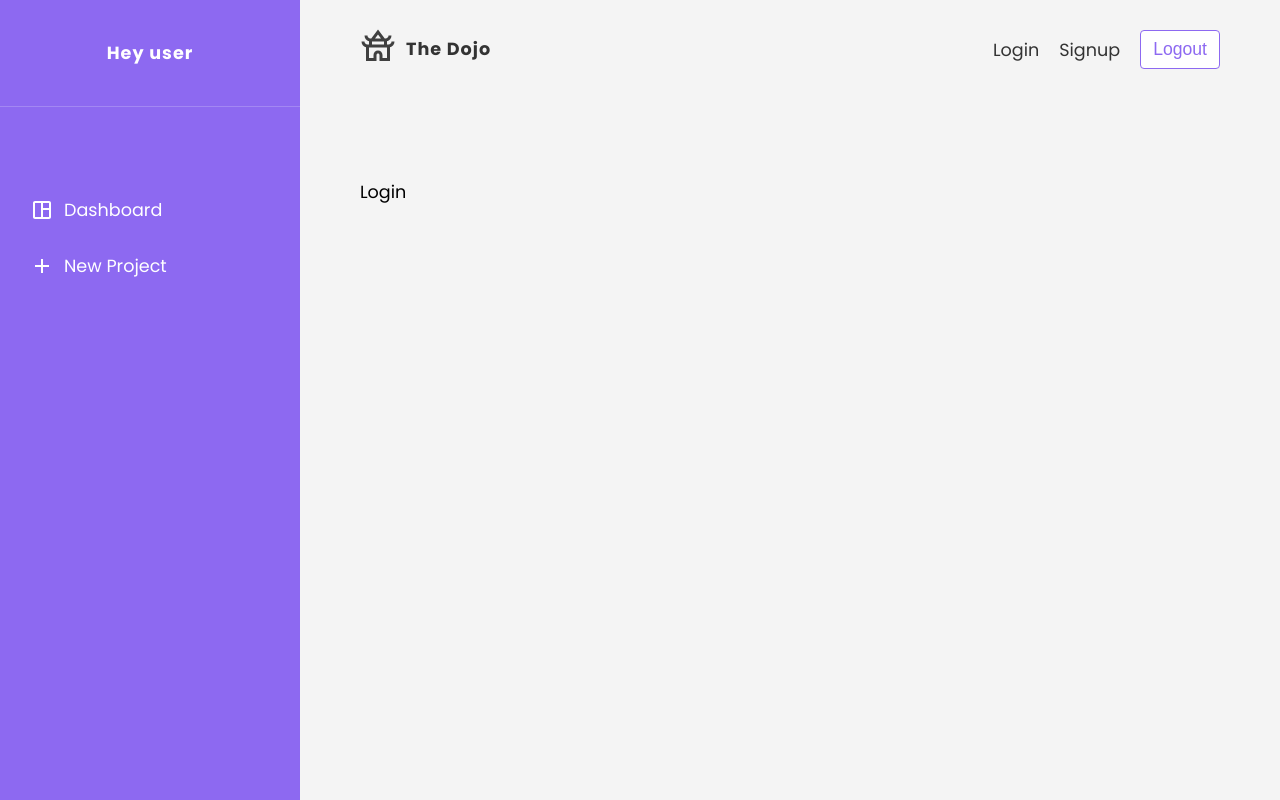
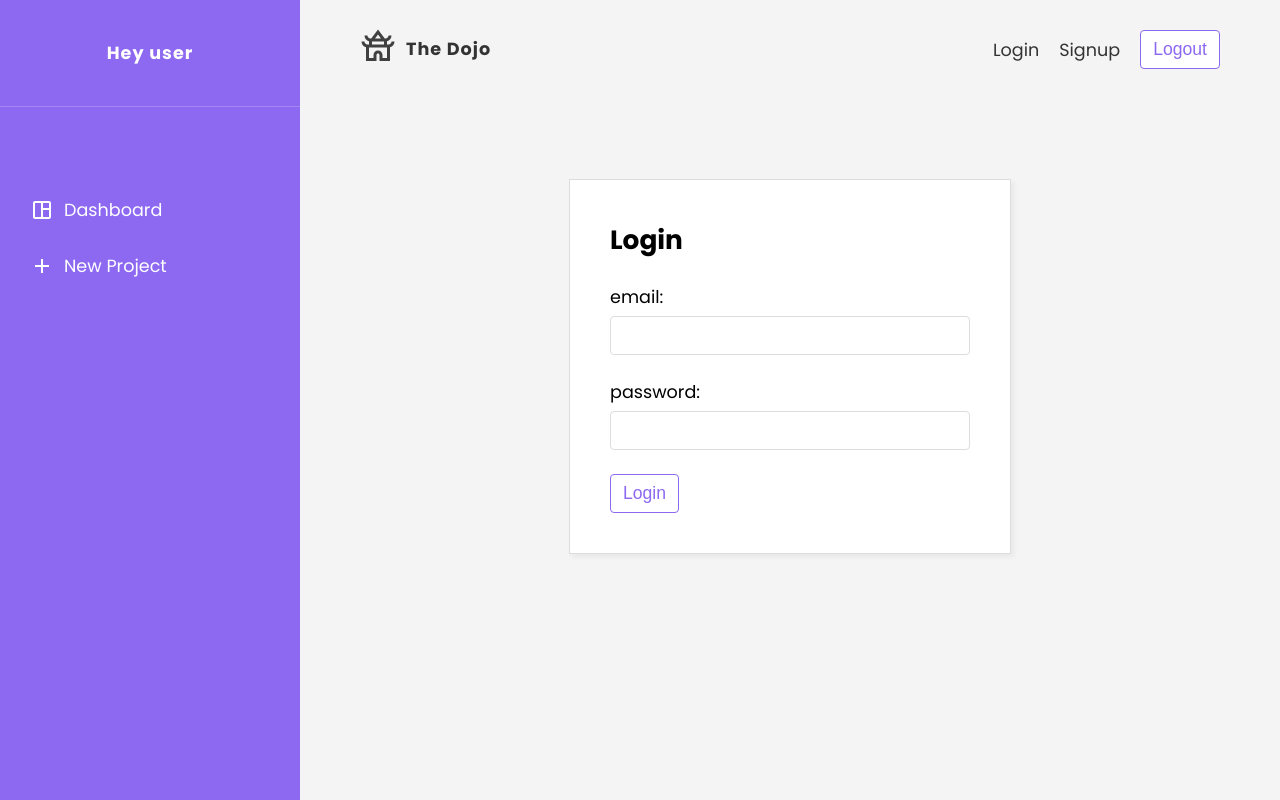
Before and after one commit to murray-williams/the-dojo, a React (Create React App) app: page /login in a window 1280 px wide. Built offline with nearby package versions, Linux system fonts and the light colour scheme; no server answers.

Commit message:
Added login + update online status

```diff
--- a/src/hooks/useLogin.js
+++ b/src/hooks/useLogin.js
@@ -1,5 +1,5 @@
 import { useEffect, useState } from 'react'
-import { projectAuth } from '../firebase/config'
+import { projectAuth, projectFirestore } from '../firebase/config'
 import { useAuthContext } from './useAuthContext'
 
 export const useLogin = () => {
@@ -18,6 +18,13 @@ export const useLogin = () => {
 
       // dispatch login action
       dispatch({ type: 'LOGIN', payload: res.user })
+
+      // update online status
+      const { uid } = res.user
+      await projectFirestore
+        .collection('users')
+        .doc(uid)
+        .update({ online: true })
 
       // update state
       if (!isCancelled) {
--- a/src/pages/login/Login.js
+++ b/src/pages/login/Login.js
@@ -1,6 +1,49 @@
+import { useState } from 'react'
+import { useLogin } from '../../hooks/useLogin'
+
 // styles
 import './Login.css'
 
-export default function Login() {
-  return <div>Login</div>
+export default function Signup() {
+  const [email, setEmail] = useState('')
+  const [password, setPassword] = useState('')
+
+  const { login, isPending, error } = useLogin()
+
+  const handleSubmit = (e) => {
+    e.preventDefault()
+
+    login(email, password)
+  }
+
+  return (
+    <form onSubmit={handleSubmit} className="auth-form">
+      <h2>Login</h2>
+      <label>
+        <span>email:</span>
+        <input
+          type="email"
+          onChange={(e) => setEmail(e.target.value)}
+          value={email}
+          required
+        />
+      </label>
+      <label>
+        <span>password:</span>
+        <input
+          type="password"
+          onChange={(e) => setPassword(e.target.value)}
+          value={password}
+          required
+        />
+      </label>
+      {!isPending && <button className="btn">Login</button>}
+      {isPending && (
+        <button disabled className="btn">
+          Logging in...
+        </button>
+      )}
+      {error && <div className="error">{error}</div>}
+    </form>
+  )
 }
```
